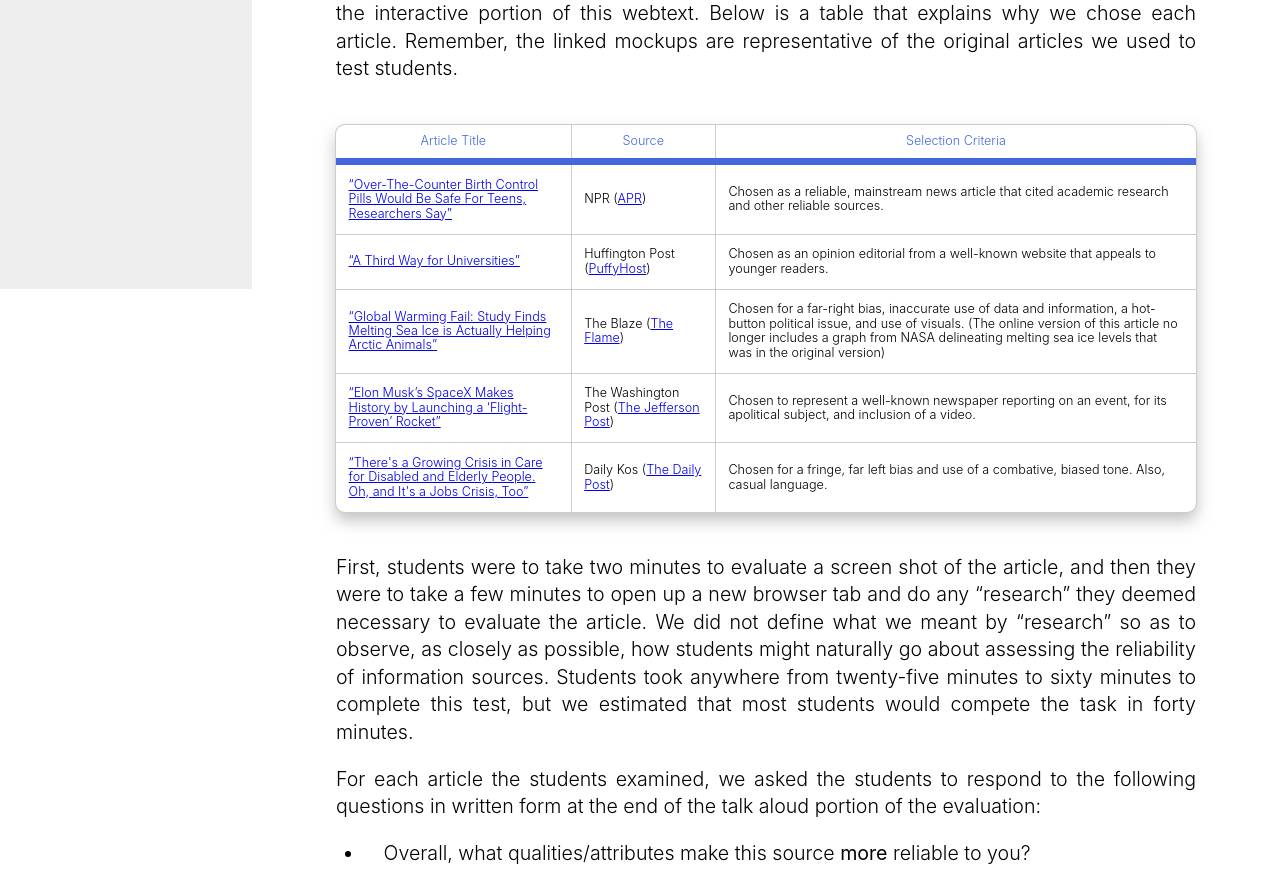
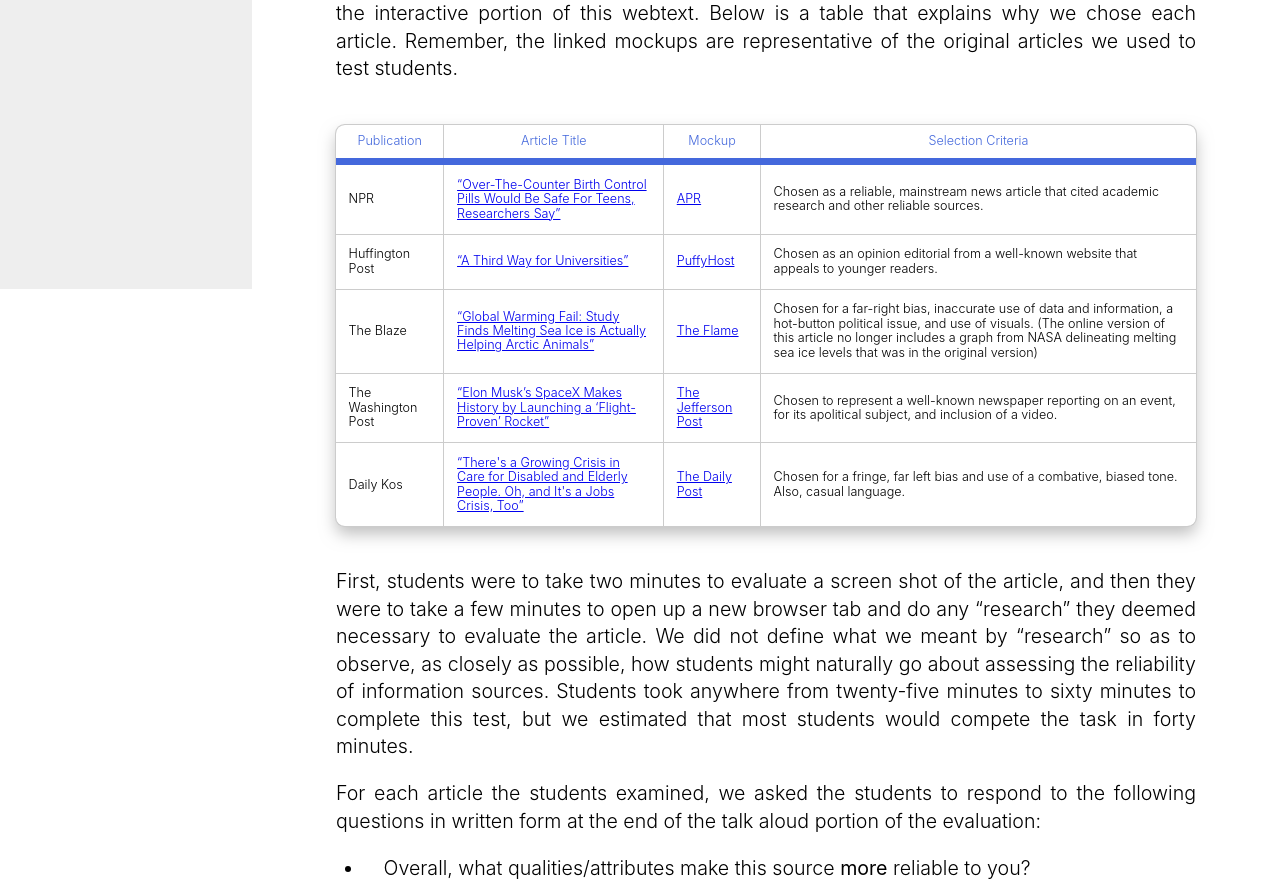
Before and after one commit to michaelmendoza/kairos2020-silva-green-mendoza, a React (Create React App) app: page /methods in a window 1280 px wide. Shown: the part 1111-2001 px from the top of the page. Built offline with nearby package versions, Linux system fonts and the light colour scheme.

Commit message:
Update table in methods page.

```diff
--- a/src/pages/Methods.js
+++ b/src/pages/Methods.js
@@ -40,55 +40,61 @@
         <table className="table">
           <thead>
               <tr>
+              <th>Publication</th>
               <th>Article Title</th>
-              <th>Source</th>
+              <th>Mockup</th>
               <th>Selection Criteria</th>
             </tr>
           </thead>
           <tbody>
             <tr>
+              <td>NPR</td>
               <td>
                 <a href="https://www.npr.org/sections/health-shots/2017/03/16/520268440/over-the-counter-birth-control-pills-would-be-safe-for-teens-researchers-say">
                 “Over-The-Counter Birth Control Pills Would Be Safe For Teens, Researchers Say”
                 </a>
               </td>
-              <td> NPR (<Link to="/explore/apr">APR</Link>) </td>
+              <td> <Link to="/explore/apr">APR</Link> </td>
               <td>Chosen as a reliable, mainstream news article that cited academic research and other reliable sources.</td>
             </tr>
             <tr>
+              <td>Huffington Post</td>
               <td>
                 <a href="https://www.huffpost.com/entry/a-third-way-for-universities_b_58ce8a71e4b07112b6472ec4">
                 “A Third Way for Universities”
                 </a>
               </td>
-              <td>Huffington Post (<Link to="/explore/puffyhost">PuffyHost</Link>)</td>
+              <td> <Link to="/explore/puffyhost">PuffyHost</Link></td>
               <td>Chosen as an opinion editorial from a well-known website that appeals to younger readers.</td>
             </tr>
             <tr>
+              <td>The Blaze</td>
               <td>
                 <a href="http://web.archive.org/web/20170428073641/https:/www.theblaze.com/news/2017/04/02/global-warming-fail-study-finds-melting-sea-ice-is-actually-helping-arctic-animals">
                 “Global Warming Fail: Study Finds Melting Sea Ice is Actually Helping Arctic Animals”
                 </a>
               </td>
-              <td>The Blaze (<Link to="/explore/theflame">The Flame</Link>)</td>
+              <td><Link to="/explore/theflame">The Flame</Link></td>
               <td>Chosen for a far-right bias, inaccurate use of data and information, a hot-button political issue, and use of visuals. (The online version of this article no longer includes a graph from NASA delineating melting sea ice levels that was in the original version)</td>
             </tr>
             <tr>
+              <td>The Washington Post</td>
               <td>
                 <a href="https://www.washingtonpost.com/news/the-switch/wp/2017/03/30/elon-musks-spacex-makes-history-by-launching-a-flight-proven-rocket/?noredirect=on%26utm_term=.e01648f3a9e2">
                 “Elon Musk’s SpaceX Makes History by Launching a ‘Flight-Proven’ Rocket”
                 </a>
               </td>
-              <td>The Washington Post  (<Link to="/explore/jeffersonpost">The Jefferson Post</Link>)</td>
+              <td><Link to="/explore/jeffersonpost">The Jefferson Post</Link></td>
               <td>Chosen to represent a well-known newspaper reporting on an event, for its apolitical subject, and inclusion of a video.</td>
             </tr>
             <tr>
+              <td>Daily Kos</td>
               <td>
                 <a href="https://www.dailykos.com/stories/2017/4/24/1655792/%E2%80%93There%E2%80%93s%E2%80%93a%E2%80%93growing%E2%80%93crisis%E2%80%93in%E2%80%93care%E2%80%93for%E2%80%93disabled%E2%80%93and%E2%80%93elderly%E2%80%93people%E2%80%93Oh%E2%80%93and%E2%80%93it%E2%80%93s%E2%80%93a%E2%80%93jobs%E2%80%93crisis%E2%80%93too">
                 “There's a Growing Crisis in Care for Disabled and Elderly People. Oh, and It's a Jobs Crisis, Too”
                 </a>
               </td>
-              <td>Daily Kos (<Link to="/explore/dailypost">The Daily Post</Link>)</td>
+              <td><Link to="/explore/dailypost">The Daily Post</Link></td>
               <td>Chosen for a fringe, far left bias and use of a combative, biased tone. Also, casual language. </td>
             </tr>
           </tbody>
```
